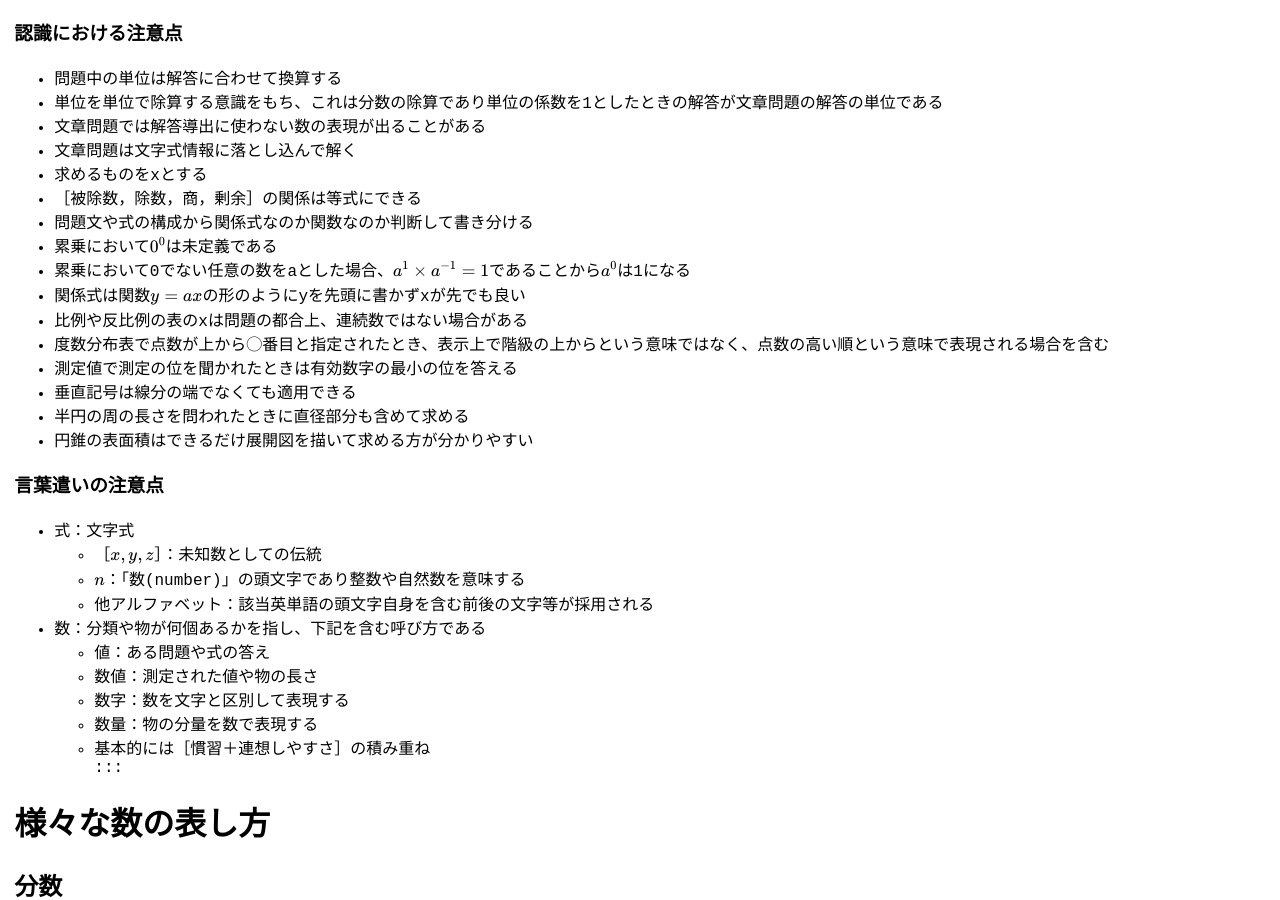
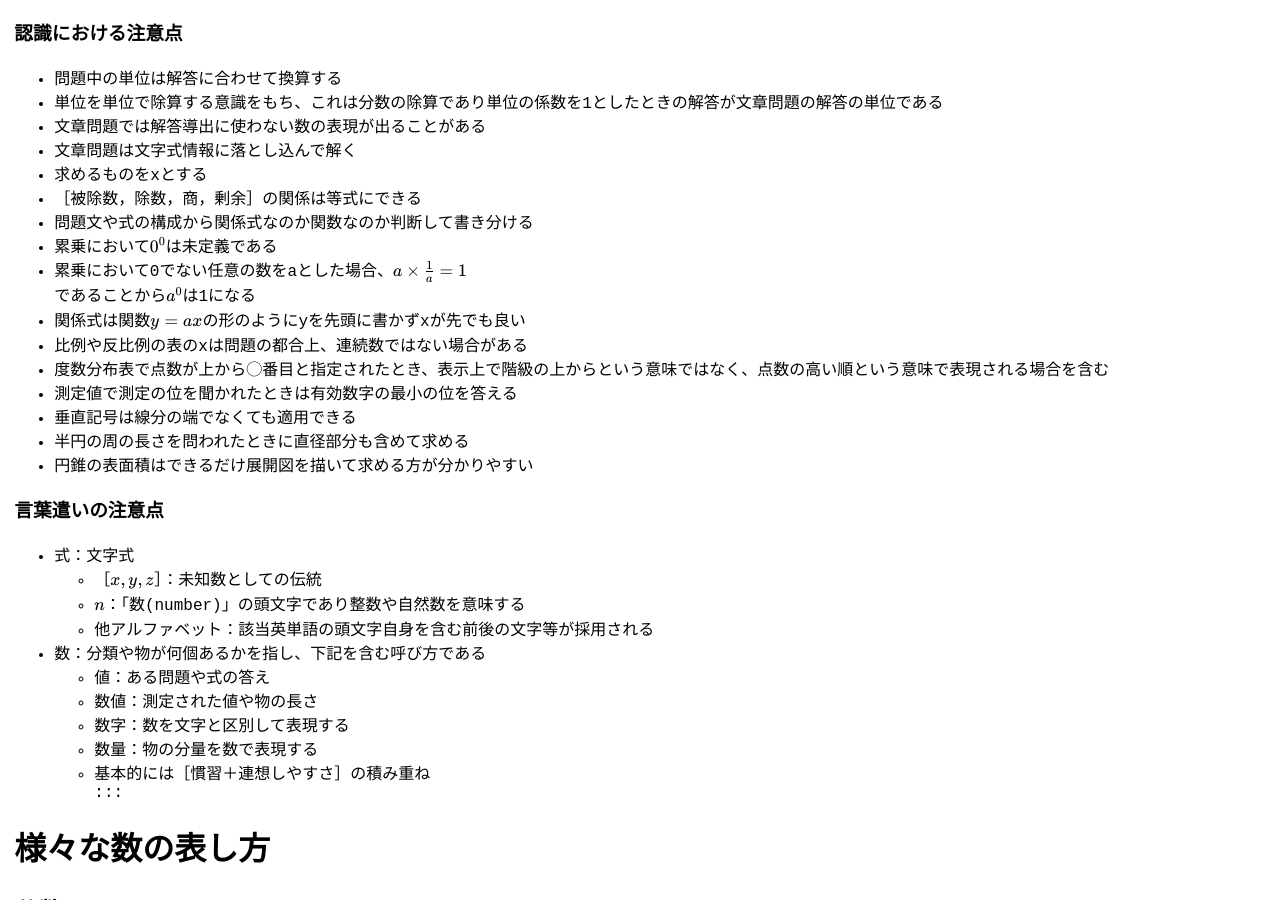
Before and after one commit to zoldof/algo-notes-ci, a Jekyll site: the page built from docs/dist/chu1/index.md, in a window 1280 px wide and 900 px high, scrolled down 1449 px. Built offline with Jekyll 4.4.1, drawn with Linux system fonts in a browser that asks for light colours.

Commit message:
Update index.md

```diff
--- a/docs/dist/chu1/index.md
+++ b/docs/dist/chu1/index.md
@@ -61,7 +61,8 @@ robots: noindex
 - ［被除数，除数，商，剰余］の関係は等式にできる
 - 問題文や式の構成から関係式なのか関数なのか判断して書き分ける
 - 累乗において$0^0$は未定義である
-- 累乗において0でない任意の数をaとした場合、$a^1×a^{-1}=1$であることから$a^0$は1になる
+- 累乗において0でない任意の数をaとした場合、$a×\frac 1 a=1$
+であることから$a^0$は1になる
 - 関係式は関数$y=ax$の形のようにyを先頭に書かずxが先でも良い
 - 比例や反比例の表のxは問題の都合上、連続数ではない場合がある
 - 度数分布表で点数が上から◯番目と指定されたとき、表示上で階級の上からという意味ではなく、点数の高い順という意味で表現される場合を含む
```
